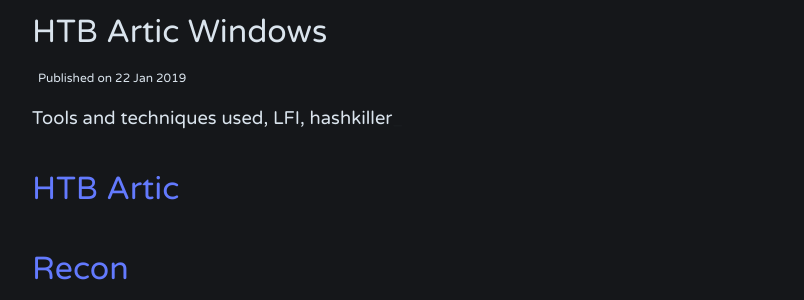
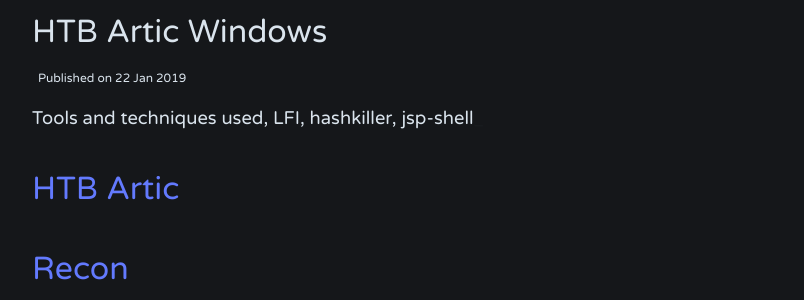
Before and after one commit to Rayferrufino/Rayferrufino.github.io, a Jekyll site: the page built from _posts/2019-01-22-HTBArtic.md, in a window 1280 px wide and 900 px high. Shown: the part 169-469 px from the top of the window, without its empty margins (238-1042 px from the left). Built offline with Jekyll 4.4.1, drawn with Linux system fonts in a browser that asks for light colours; comment, search, counter and statistics services are not loaded.

Commit message:
Update 2019-01-22-HTBArtic.md

```diff
--- a/_posts/2019-01-22-HTBArtic.md
+++ b/_posts/2019-01-22-HTBArtic.md
@@ -1,8 +1,8 @@
 ---
 layout: post
 title:  "HTB Artic Windows"
-description : Tools and techniques used, LFI, hashkiller
-tags: HTB, Coldfusion, hashkiller
+description : Tools and techniques used, LFI, hashkiller, jsp-shell
+tags: HTB, Coldfusion, hashkiller, windows-suggester
 ---
 
 # HTB Artic
```
